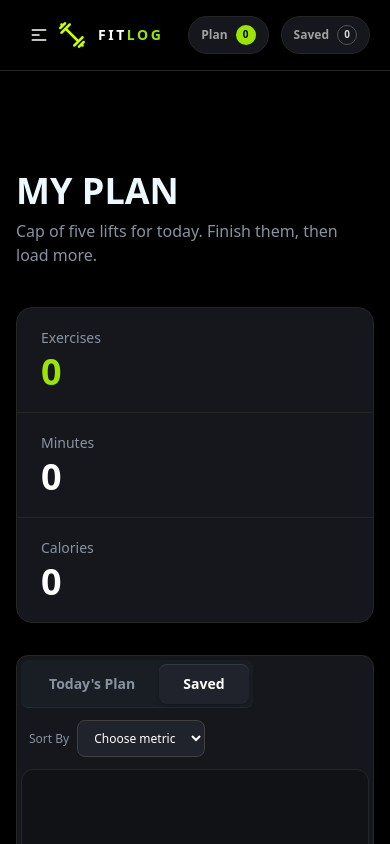
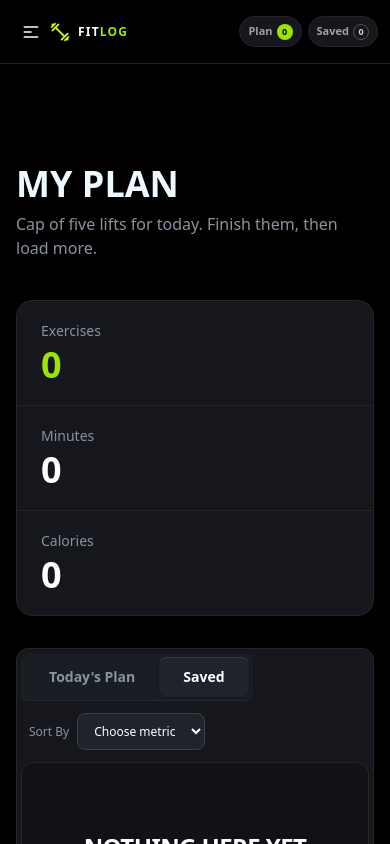
Before and after one commit to Likhon-25/FITLOG, a Next.js app: page /myPlan in a window 390 px wide. Shown: the top 844 px of the page. Built offline with nearby package versions, Linux system fonts and the light colour scheme.

Commit message:
navbar and myplan card responsive issue solved

```diff
--- a/src/app/myPlan/page.tsx
+++ b/src/app/myPlan/page.tsx
@@ -85,7 +85,7 @@ const MyPlanPage = () => {
           </label>
         </div>
 
-        <div className="mt-3 rounded-xl border border-neutral-800 bg-[#101216] p-5 text-center md:p-6">
+        <div className="mt-3 rounded-xl border border-neutral-800 bg-[#101216] p-3 text-center sm:p-5 md:p-6">
           {sortedPlans.length > 0 ? (
             <div className="space-y-4">
               {activeTab === "today"
--- a/src/components/shared/Navbar.tsx
+++ b/src/components/shared/Navbar.tsx
@@ -45,9 +45,9 @@ const Navbar = () => {
   );
 
   return (
-    <div className="navbar container mx-auto border-b border-neutral-800 bg-[#000] px-5 py-4">
+    <div className="navbar container mx-auto border-b border-neutral-800 bg-black px-3 py-2 sm:px-5 sm:py-4">
       {/* Logo */}
-      <div className="navbar-start">
+      <div className="navbar-start min-w-0">
         <div className="dropdown">
           <div
             tabIndex={0}
@@ -79,12 +79,16 @@ const Navbar = () => {
           </ul>
         </div>
 
-        <div className="flex items-center gap-2">
-          <Image src={logo} alt="Nav Logo" className="h-7 w-7 object-contain" />
+        <div className="flex min-w-0 items-center gap-1 sm:gap-2">
+          <Image
+            src={logo}
+            alt="Nav Logo"
+            className="h-5 w-5 shrink-0 object-contain sm:h-7 sm:w-7"
+          />
 
           <Link
             href={"/"}
-            className="px-1 text-sm font-extrabold tracking-[0.18em] text-white"
+            className="truncate px-1 text-xs font-extrabold tracking-widest text-white sm:text-sm sm:tracking-[0.18em]"
           >
             FIT<span className="text-lime-400">LOG</span>
           </Link>
@@ -99,25 +103,25 @@ const Navbar = () => {
       </div>
 
       {/* Plan / Saved */}
-      <div className="navbar-end gap-3 text-xs">
+      <div className="navbar-end gap-1.5 text-[11px] sm:gap-3 sm:text-xs">
         <Link
           href={"/myPlan"}
-          className="flex items-center gap-2 rounded-full border border-neutral-800 bg-[#15171d] px-3 py-2 transition hover:border-neutral-700"
+          className="flex items-center gap-1 rounded-full border border-neutral-800 bg-[#15171d] px-2 py-1.5 transition hover:border-neutral-700 sm:gap-2 sm:px-3 sm:py-2"
         >
           <span className="font-semibold text-neutral-400">Plan</span>
 
-          <span className="flex h-5 min-w-5 items-center justify-center rounded-full bg-lime-400 px-1 text-[10px] font-extrabold text-black">
+          <span className="flex h-4 min-w-4 items-center justify-center rounded-full bg-lime-400 px-1 text-[9px] font-extrabold text-black sm:h-5 sm:min-w-5 sm:text-[10px]">
             {todayPlan.length}
           </span>
         </Link>
 
         <Link
           href={"/myPlan"}
-          className="flex items-center gap-2 rounded-full border border-neutral-800 bg-[#15171d] px-3 py-2 transition hover:border-neutral-700"
+          className="flex items-center gap-1 rounded-full border border-neutral-800 bg-[#15171d] px-2 py-1.5 transition hover:border-neutral-700 sm:gap-2 sm:px-3 sm:py-2"
         >
           <span className="font-semibold text-neutral-400">Saved</span>
 
-          <span className="flex h-5 min-w-5 items-center justify-center rounded-full border border-neutral-600 px-1 text-[10px] font-bold text-neutral-300">
+          <span className="flex h-4 min-w-4 items-center justify-center rounded-full border border-neutral-600 px-1 text-[9px] font-bold text-neutral-300 sm:h-5 sm:min-w-5 sm:text-[10px]">
             {saveLeter.length}
           </span>
         </Link>
--- a/src/components/shared/PlanBooks.tsx
+++ b/src/components/shared/PlanBooks.tsx
@@ -16,6 +16,7 @@ interface IPlanBooks {
 const PlanBooks = ({ plan }: IPlanBooks) => {
   const { todayPlan, setTodayPlan, donePlan, setDonePlan } =
     useContext(GymContext);
+  const isDone = donePlan.some((item) => item.id === plan.id);
 
   const handleDelete = () => {
     setTodayPlan(todayPlan.filter((item) => item.id !== plan.id));
@@ -23,9 +24,7 @@ const PlanBooks = ({ plan }: IPlanBooks) => {
   };
 
   const handleMarkDone = () => {
-    setTodayPlan((currentPlans) =>
-      currentPlans.filter((item) => item.id !== plan.id),
-    );
+    if (isDone) return;
 
     setDonePlan((currentDone) => {
       if (currentDone.some((item) => item.id === plan.id)) {
@@ -39,9 +38,9 @@ const PlanBooks = ({ plan }: IPlanBooks) => {
   };
 
   return (
-    <div className="group flex items-center justify-between gap-5 rounded-2xl border border-neutral-800 bg-[#15171d] p-4 transition-all duration-300 hover:border-neutral-700">
+    <div className="group flex flex-col items-stretch gap-4 rounded-2xl border border-neutral-800 bg-[#15171d] p-3 transition-all duration-300 hover:border-neutral-700 sm:p-4 md:flex-row md:items-center md:justify-between md:gap-5">
       {/* Left: Image + Content */}
-      <div className="flex min-w-0 items-center gap-5">
+      <div className="flex min-w-0 items-center gap-3 sm:gap-5">
         {/* Image */}
         <div className="shrink-0 overflow-hidden rounded-lg">
           <Image
@@ -49,7 +48,7 @@ const PlanBooks = ({ plan }: IPlanBooks) => {
             alt={plan.name}
             width={144}
             height={80}
-            className="h-20 w-36 object-cover"
+            className="h-16 w-24 object-cover sm:h-20 sm:w-36"
           />
         </div>
 
@@ -59,9 +58,11 @@ const PlanBooks = ({ plan }: IPlanBooks) => {
             {plan.name}
           </h2>
 
-          <p className="mt-1 text-xs text-[#8A92A0]">{plan.equipment}</p>
+          <p className="mt-1 truncate text-xs text-[#8A92A0]">
+            {plan.equipment}
+          </p>
 
-          <div className="mt-3 flex items-center gap-4 text-xs text-[#8A92A0]">
+          <div className="mt-2 flex flex-wrap items-center gap-x-3 gap-y-1 text-xs text-[#8A92A0] sm:mt-3 sm:gap-4">
             <div className="flex items-center gap-1.5">
               <CiStopwatch className="text-sm text-lime-400" />
               <span>{plan.duration} min</span>
@@ -81,10 +82,10 @@ const PlanBooks = ({ plan }: IPlanBooks) => {
       </div>
 
       {/* Right: Actions */}
-      <div className="flex shrink-0 items-center gap-3">
+      <div className="flex flex-wrap items-center gap-2 md:shrink-0 md:gap-3">
         <Link
           href={`/Gym/${plan.id}`}
-          className="rounded-full border border-neutral-700 px-5 py-2.5 text-xs font-medium text-neutral-300 transition hover:border-neutral-500 hover:bg-neutral-800 hover:text-white"
+          className="min-w-0 flex-1 rounded-full border border-neutral-700 px-3 py-2.5 text-center text-xs font-medium text-neutral-300 transition hover:border-neutral-500 hover:bg-neutral-800 hover:text-white sm:flex-none sm:px-5"
         >
           View Details
         </Link>
@@ -92,10 +93,15 @@ const PlanBooks = ({ plan }: IPlanBooks) => {
         <button
           type="button"
           onClick={handleMarkDone}
-          className="flex items-center gap-1.5 rounded-full bg-lime-400 px-5 py-2.5 text-xs font-bold text-black transition hover:bg-lime-300"
+          disabled={isDone}
+          className={`flex flex-1 items-center justify-center gap-1.5 whitespace-nowrap rounded-full px-3 py-2.5 text-xs font-bold transition sm:flex-none sm:px-5 ${
+            isDone
+              ? "cursor-default bg-[#26351b] text-lime-300"
+              : "bg-lime-400 text-black hover:bg-lime-300"
+          }`}
         >
           <IoCheckmark className="text-base" />
-          Mark as Done
+          {isDone ? "Done" : "Mark as Done"}
         </button>
 
         <button
--- a/src/components/shared/SaveBooks.tsx
+++ b/src/components/shared/SaveBooks.tsx
@@ -12,18 +12,18 @@ interface ILaterBooks {
   later: IGym;
 }
 
-const SaveBooks = ({later} : ILaterBooks) => {
+const SaveBooks = ({ later }: ILaterBooks) => {
   const { saveLeter, setSaveLeter } = useContext(GymContext);
 
   const handleDelete = () => {
     setSaveLeter(saveLeter.filter((item) => item.id !== later.id));
-      toast.error(`Remove Save books - ${later.name}`)
+    toast.error(`Remove Save books - ${later.name}`);
   };
 
   return (
-        <div className="group flex items-center justify-between gap-5 rounded-2xl border border-neutral-800 bg-[#15171d] p-4 transition-all duration-300 hover:border-neutral-700">
+    <div className="group flex flex-col items-stretch gap-4 rounded-2xl border border-neutral-800 bg-[#15171d] p-3 transition-all duration-300 hover:border-neutral-700 sm:p-4 md:flex-row md:items-center md:justify-between md:gap-5">
       {/* Left: Image + Content */}
-              <div className="flex min-w-0 items-center gap-5">
+      <div className="flex min-w-0 items-center gap-3 sm:gap-5">
         {/* Image */}
         <div className="shrink-0 overflow-hidden rounded-lg">
           <Image
@@ -31,7 +31,7 @@ const SaveBooks = ({later} : ILaterBooks) => {
             alt={later.name}
             width={144}
             height={80}
-                    className="h-20 w-36 object-cover"
+            className="h-16 w-24 object-cover sm:h-20 sm:w-36"
           />
         </div>
 
@@ -41,11 +41,11 @@ const SaveBooks = ({later} : ILaterBooks) => {
             {later.name}
           </h2>
 
-                  <p className="mt-1 text-xs text-[#8A92A0]">
+          <p className="mt-1 truncate text-xs text-[#8A92A0]">
             {later.equipment}
           </p>
 
-                  <div className="mt-3 flex items-center gap-4 text-xs text-[#8A92A0]">
+          <div className="mt-2 flex flex-wrap items-center gap-x-3 gap-y-1 text-xs text-[#8A92A0] sm:mt-3 sm:gap-4">
             <div className="flex items-center gap-1.5">
               <CiStopwatch className="text-sm text-lime-400" />
               <span>{later.duration} min</span>
@@ -65,8 +65,11 @@ const SaveBooks = ({later} : ILaterBooks) => {
       </div>
 
       {/* Right: Actions */}
-              <div className="flex shrink-0 items-center gap-3">
-                <Link  href={`/Gym/${later.id}`} className="rounded-full border border-neutral-700 px-5 py-2.5 text-xs font-medium text-neutral-300 transition hover:border-neutral-500 hover:bg-neutral-800 hover:text-white">
+      <div className="flex flex-wrap items-center gap-2 md:shrink-0 md:gap-3">
+        <Link
+          href={`/Gym/${later.id}`}
+          className="min-w-0 flex-1 rounded-full border border-neutral-700 px-3 py-2.5 text-center text-xs font-medium text-neutral-300 transition hover:border-neutral-500 hover:bg-neutral-800 hover:text-white sm:flex-none sm:px-5"
+        >
           View Details
         </Link>
 
```
Lines whose indentation alone changed are shown as unchanged.
